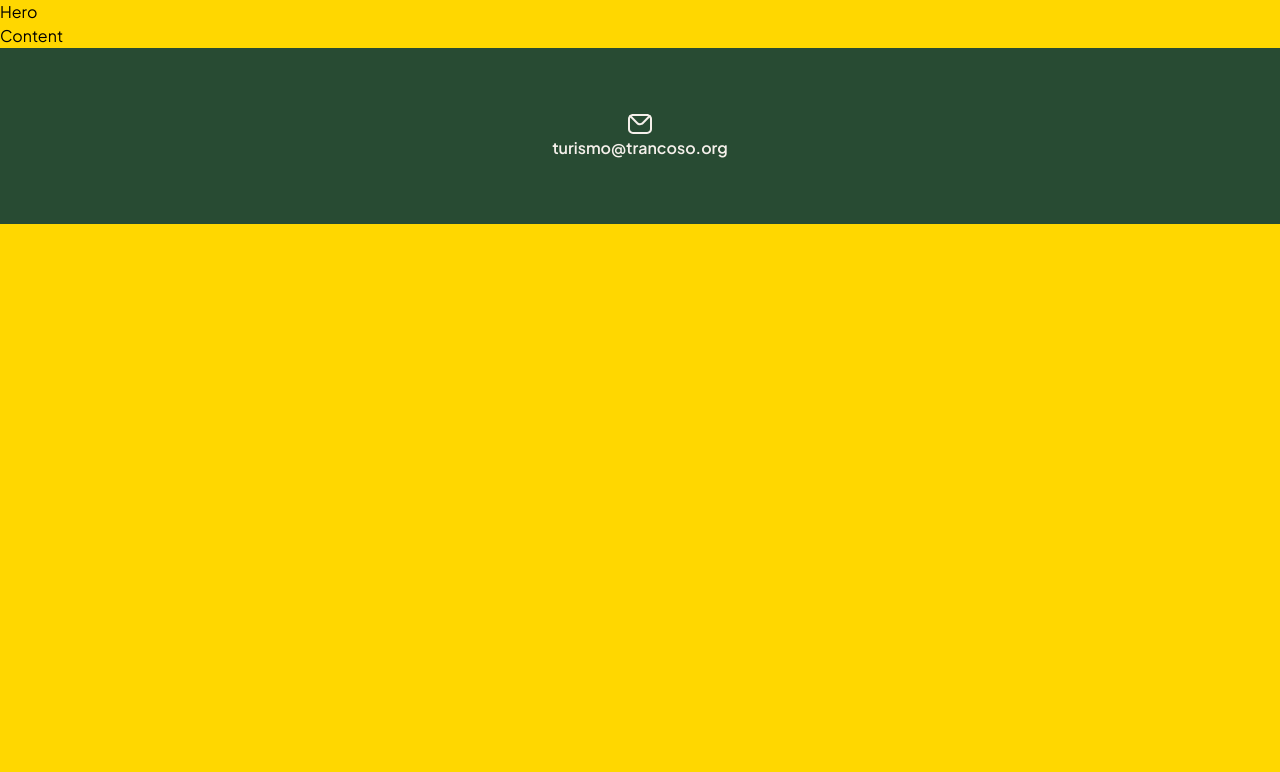
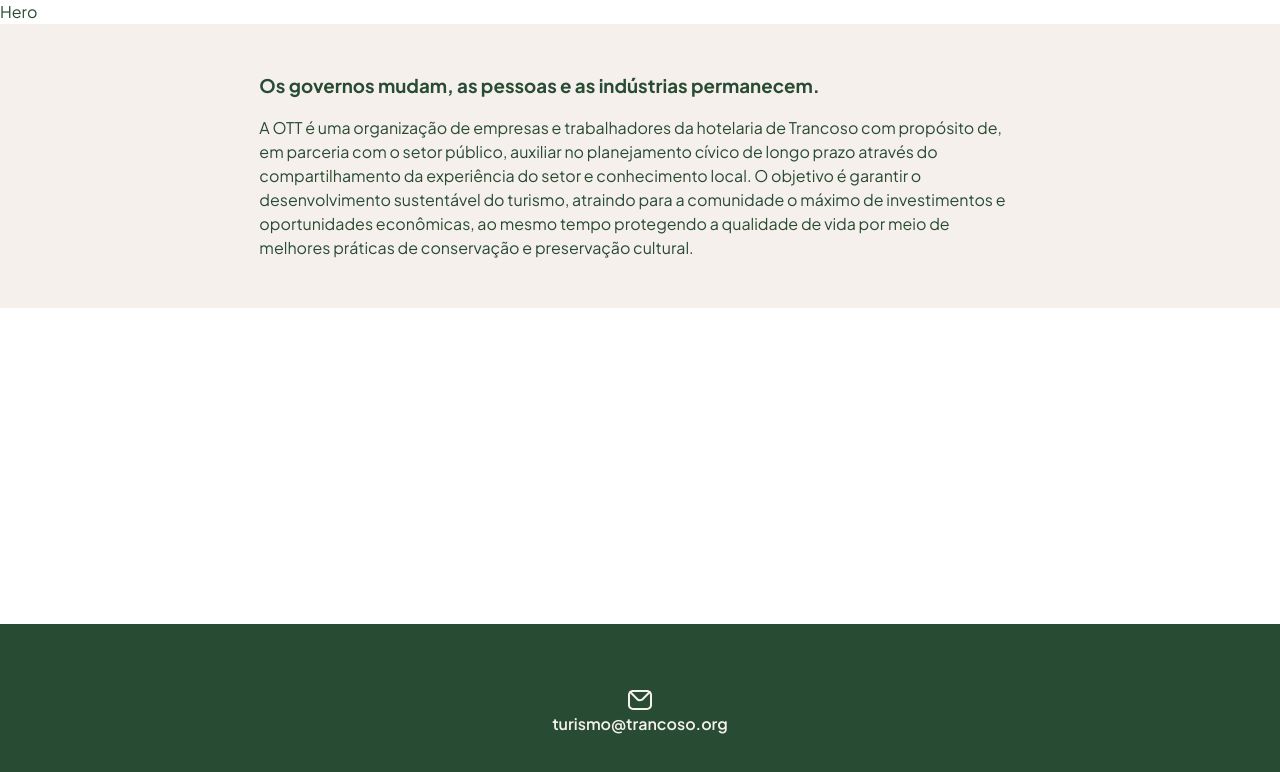
Before and after one commit to felds/ott-landing-page, a website built with Vite: page index.html in a window 1280 px wide. Built offline with nearby package versions, Linux system fonts and the light colour scheme.

Commit message:
add blurb

```diff
--- a/index.html
+++ b/index.html
@@ -16,14 +16,31 @@
         <link rel="stylesheet" href="./styles/reset.css" />
         <link rel="stylesheet" href="./styles/main.css" />
     </head>
-    <body>
+    <body class="home">
         <div class="layout">
             <section class="layout__hero">Hero</section>
 
-            <section class="layout__content">Content</section>
+            <main class="layout__content">
+                <section class="home__blurb">
+                    <div class="text-flow">
+                        <h3>Os governos mudam, as pessoas e as indústrias permanecem.</h3>
+                        <p>
+                            A OTT é uma organização de empresas e trabalhadores da hotelaria de
+                            Trancoso com propósito de, em parceria com o setor público, auxiliar no
+                            planejamento cívico de longo prazo através do compartilhamento da
+                            experiência do setor e conhecimento local. O objetivo é garantir o
+                            desenvolvimento sustentável do turismo, atraindo para a comunidade o
+                            máximo de investimentos e oportunidades econômicas, ao mesmo tempo
+                            protegendo a qualidade de vida por meio de melhores práticas de
+                            conservação e preservação cultural.
+                        </p>
+                    </div>
+                </section>
+            </main>
 
             <section class="layout__footer">
                 <footer class="footer">
+                    <div class="text-flow">
                         <div class="footer__email">
                             <div class="footer__email-icon">
                                 <svg
@@ -53,6 +70,7 @@
 
                             <a href="mailto:turismo@trancoso.org">turismo@trancoso.org</a>
                         </div>
+                    </div>
                 </footer>
             </section>
         </div>
--- a/styles/main.css
+++ b/styles/main.css
@@ -12,9 +12,16 @@ html {
 
     /* Root styles */
     font-family: var(--ff-sans-serif);
+    background: var(--cl-neutral-high);
+    color: var(--cl-primary);
 }
 
-/* Naked tags */
+/*
+
+    Naked tags
+
+*/
+
 html,
 body {
     height: 100%;
@@ -23,17 +30,43 @@ a {
     outline-offset: 0.2rem;
 }
 
+/*
+
+    Blocks
+
+*/
+
 /* Layout */
 .layout {
-    background: gold;
-    min-height: 100%;
+    height: 100%;
+    display: flex;
+    flex-flow: column nowrap;
+}
+.layout__content {
+    flex-grow: 1;
+}
+
+/* Text-flow wrapper */
+.text-flow {
+    --max-width: 65ch;
+    --min-side-spacing: 2rem;
+
+    /* background: #f073; */
+    width: min(var(--max-width), 100vw - 2 * var(--min-side-spacing));
+    margin-inline: auto;
+}
+.text-flow > * {
+    margin-top: 1em;
+}
+.text-flow > *:first-child {
+    margin-top: unset;
 }
 
 /* Footer */
 .footer {
     background: var(--cl-primary);
     color: var(--cl-secondary);
-    padding: 4rem;
+    padding-block: 4rem;
 }
 .footer__email {
     display: grid;
@@ -45,3 +78,13 @@ a {
     text-decoration: none;
     display: inline-block;
 }
+
+/*
+
+    Pages
+
+*/
+.home__blurb {
+    background: var(--cl-secondary);
+    padding-block: 3rem;
+}
```
Lines whose indentation alone changed are shown as unchanged.
